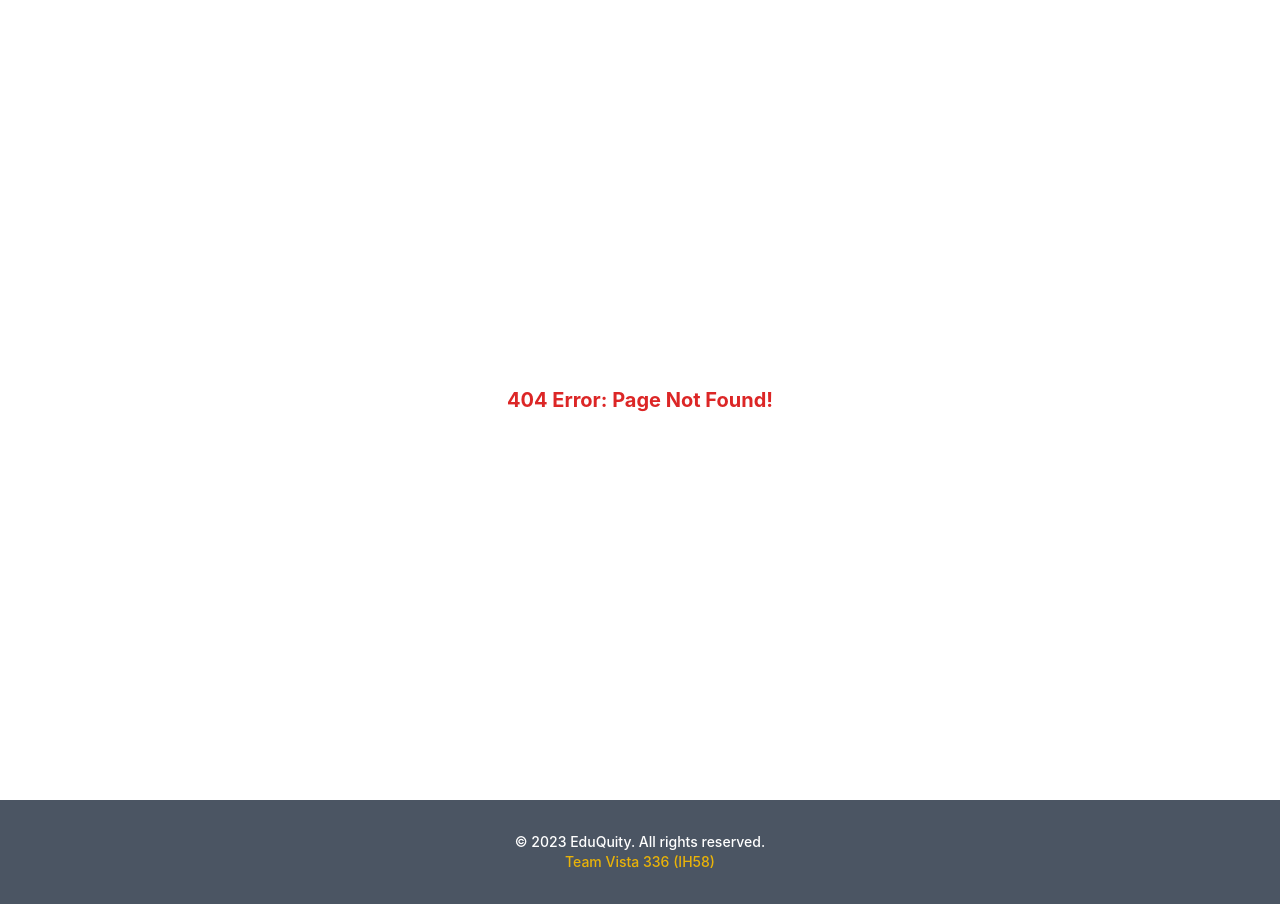
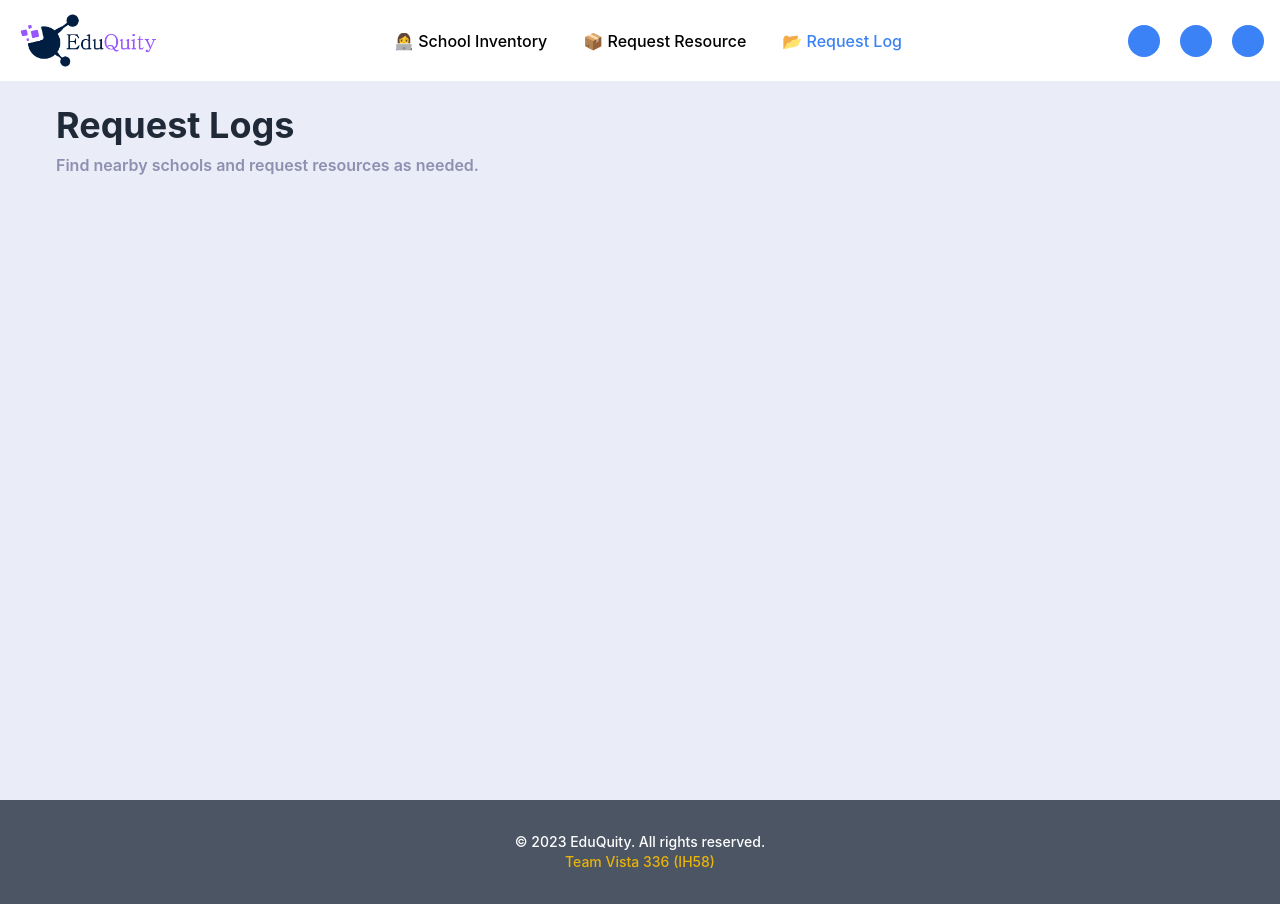
Before and after one commit to waizwafiq/EduQuity, a React (Create React App) app: page /request_log in a window 1280 px wide. Before the commit this address had no page. Built offline with nearby package versions, Linux system fonts and the light colour scheme.

Commit message:
Minor changes

```diff
--- a/src/App.js
+++ b/src/App.js
@@ -4,7 +4,7 @@ import { BrowserRouter as Router, Route, Routes } from 'react-router-dom';
 import {
   Login,
 
-  Dashboard, Request,
+  Dashboard, Request, RequestLog,
 
 
   _404
@@ -26,6 +26,7 @@ function App() {
           {/* MAIN TABS */}
           <Route exact path="/" element={<Dashboard />} />
           <Route exact path="/request" element={<Request />} />
+          <Route exact path="/request_log" element={<RequestLog />} />
 
 
 
--- a/src/components/Subtitle.js
+++ b/src/components/Subtitle.js
@@ -5,7 +5,7 @@ function Subtitle({ text, className }) {
     const colors = useColorContext();
 
     return (
-        <p className={`ml-14 mb-8 text-gray-600 text-base font-semibold ${className}`} style={{ color: colors.GreyFont }}>{text}</p>
+        <p className={`ml-14 mb-8 text-gray-700 text-base font-semibold ${className}`} style={{ color: colors.GreyFont }}>{text}</p>
     );
 }
 
--- a/src/pages/Request.js
+++ b/src/pages/Request.js
@@ -51,9 +51,9 @@ function Request({ themeStyles }) {
                                 <h1 className='text-2xl font-bold'>Sekolah Kebangsaan Prima 1</h1>
                             </div>
                             <div>
-                                <p className='text-sm text-gray-500 font-medium'>Km 2, Taman Primadona Satu, Off Jalan Prima Baru, Kuala Lumpur, Malaysia</p>
+                                <p className='text-sm text-gray-700 font-medium'>Km 2, Taman Primadona Satu, Off Jalan Prima Baru, Kuala Lumpur, Malaysia</p>
                             </div>
-                            <div className='grid grid-cols-2 text-gray-500 text-sm mt-3'>
+                            <div className='grid grid-cols-2 font-medium text-gray-700 text-sm mt-3'>
                                 <div>
                                     <p>📧 skprimasatu@moe.edu.my</p>
                                 </div>
@@ -63,7 +63,7 @@ function Request({ themeStyles }) {
                             </div>
                         </div>
                         <div className='w-1/2'>
-                            <p>3 km</p>
+                            <p className='font-bold text-right'>3 km</p>
                         </div>
                     </div>
 
@@ -76,10 +76,6 @@ function Request({ themeStyles }) {
                     </div>
                 </div>
             </div>
-
-
-
-
         </div>
     );
 }
--- /dev/null
+++ b/src/pages/RequestLog.js
@@ -0,0 +1,34 @@
+import React from 'react';
+import { useColorContext } from '../context/ColorContextProvider'; // Import the hook
+
+import {
+    Navbar, Button, Header, Subtitle, Tabs,
+} from '../components';
+
+
+function RequestLog({themeStyles}) {
+    const colors = useColorContext();
+    const outerRadius = 48;
+    const ringDrop = 8;
+    return (
+        <div className="min-h-screen" style={{ ...themeStyles, backgroundColor: colors.BGGrey }}>
+            <Navbar />
+
+            {/* <div className="bg-white ml-3 mr-3 p-6 rounded-lg shadow-lg text-center"> */}
+            <div className="ml-8 mr-8 pl-6 pr-6 pt-6 pb-2 flex justify-between items-center">
+                <Header text='Request Logs' />
+                {/* <Button
+                    text='Download Report'
+                    className='text-base'
+                    rounded={false} /> */}
+            </div>
+            <Subtitle text='Find nearby schools and request resources as needed.' />
+
+
+
+
+        </div>
+    );
+}
+
+export default RequestLog;
--- a/src/pages/index.js
+++ b/src/pages/index.js
@@ -2,6 +2,7 @@
 export { default as Login } from './Login';
 export { default as Dashboard } from './Dashboard';
 export { default as Request } from './Request';
+export { default as RequestLog } from './RequestLog';
 
 
 
```
